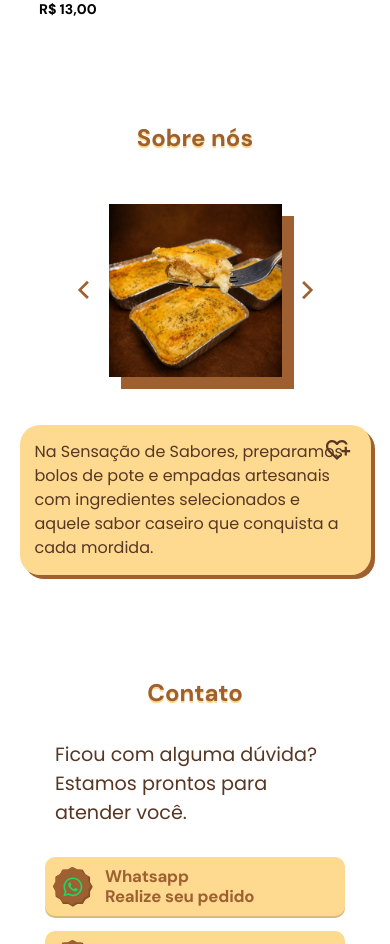
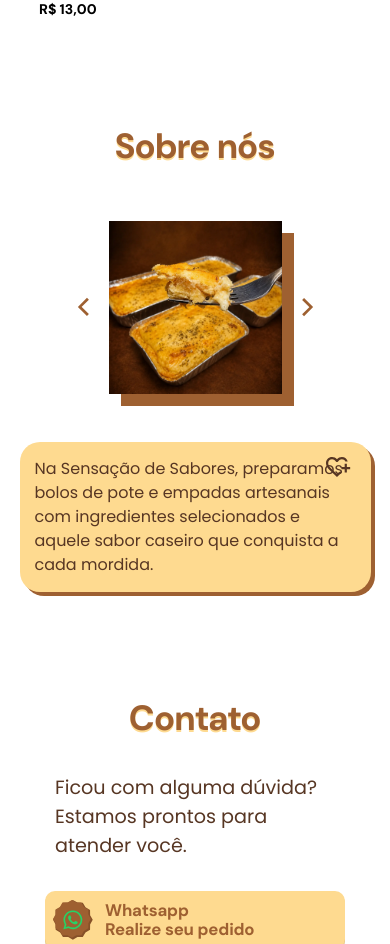
Before and after one commit to Phduartebjj/Sensacao-de-Sabores, an Angular app: page /#/ in a window 390 px wide. Shown: the part 2260-3204 px from the top of the page. Built offline with nearby package versions, Linux system fonts and the light colour scheme.

Commit message:
style: adjust size title sections

```diff
--- a/src/app/features/home/about-us/about-us.component.css
+++ b/src/app/features/home/about-us/about-us.component.css
@@ -13,7 +13,7 @@
   font-family: var(--font-display, 'Dm Sans', sans-serif);
   font-weight: 700;
   text-shadow: 0 1.5px 0 var(--surface-peach);
-  font-size: clamp(1.5rem, 5vw, 2.5rem);
+  font-size: clamp(1.5rem, 9vw, 2.5rem);
 }
 
 .about-us__message {
--- a/src/app/features/home/contact/contact.component.css
+++ b/src/app/features/home/contact/contact.component.css
@@ -13,7 +13,7 @@
   font-family: var(--font-display, 'Dm Sans', sans-serif);
   font-weight: 700;
   text-shadow: 0 1.5px 0 var(--surface-peach);
-  font-size: clamp(1.5rem, 5vw, 2.5rem);
+  font-size: clamp(1.5rem, 9vw, 2.5rem);
 }
 
 .contact__text {
```
Also changed, not shown: src/app/features/home/catalog/catalog.component.css (indentation only).
